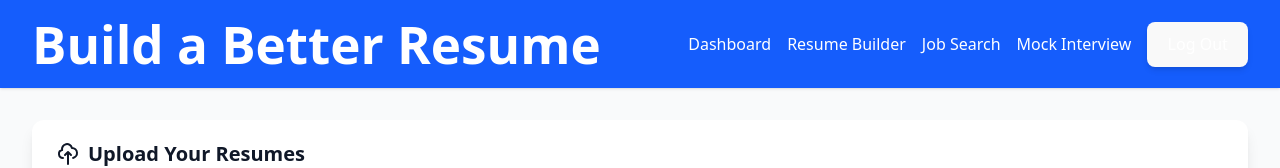
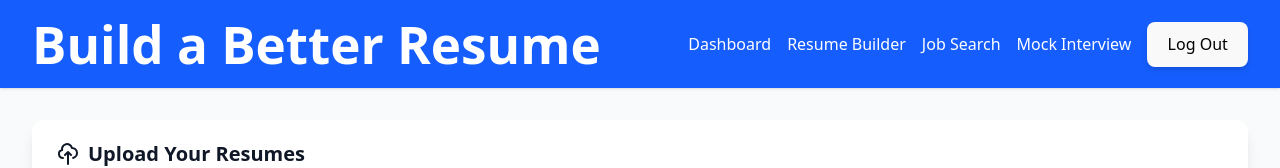
Before and after one commit to maitke01/ai-mock-interview, a React (Vite) app in the folder packages/app/: page /resume in a window 1280 px wide. Shown: the top 168 px of the page. Built offline with nearby package versions, Linux system fonts and the light colour scheme.

Commit message:
change color text for button

```diff
--- a/packages/app/src/components/Header.tsx
+++ b/packages/app/src/components/Header.tsx
@@ -30,7 +30,7 @@ const Header: React.FC<HeaderProps> = ({ title = 'AI Resume & Interview Trainer'
             </a>
             <button
               onClick={() => navigate('/login')}
-              className='bg-red-500 text-white font-semibold hover:bg-red-600 py-2 px-4 rounded-lg shadow-md transition-colors'
+              className='bg-red-500 text-black font-semibold hover:bg-red-600 py-2 px-4 rounded-lg shadow-md transition-colors'
             >
               Log Out
             </button>
```
